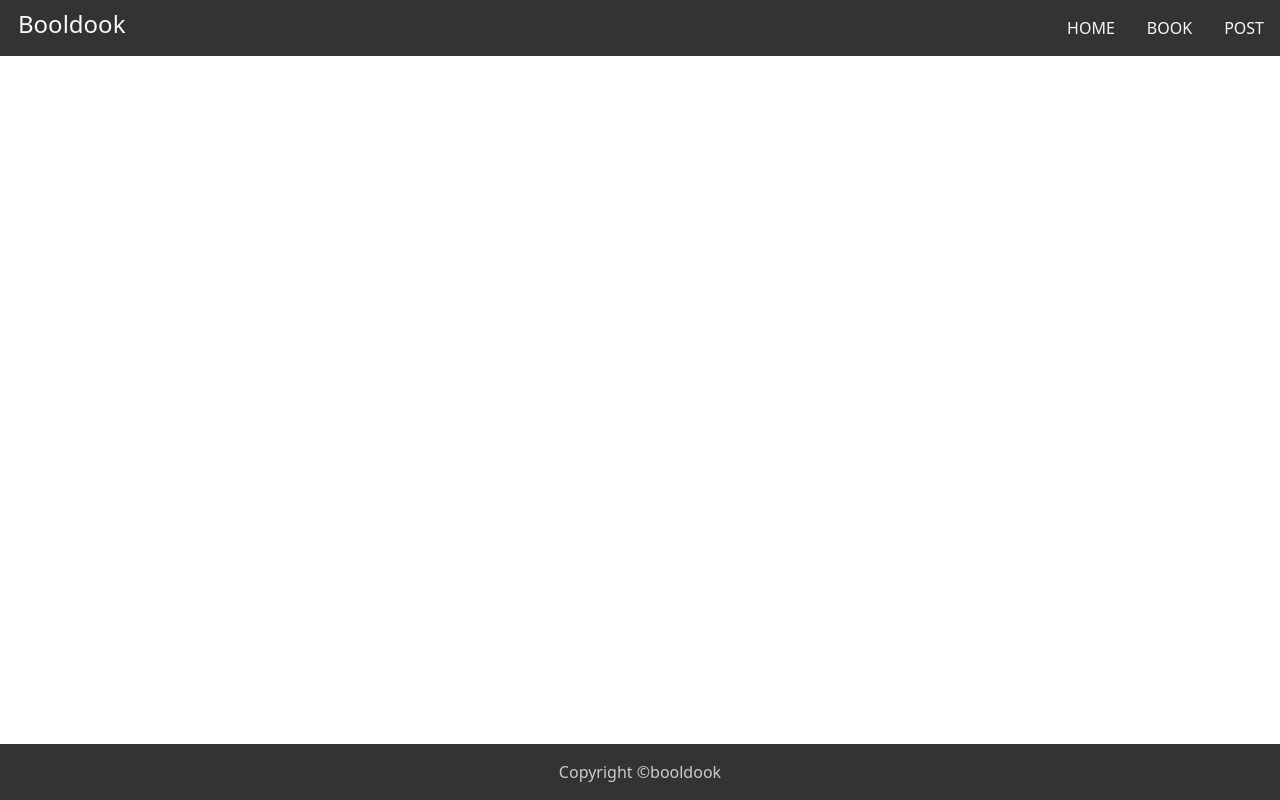
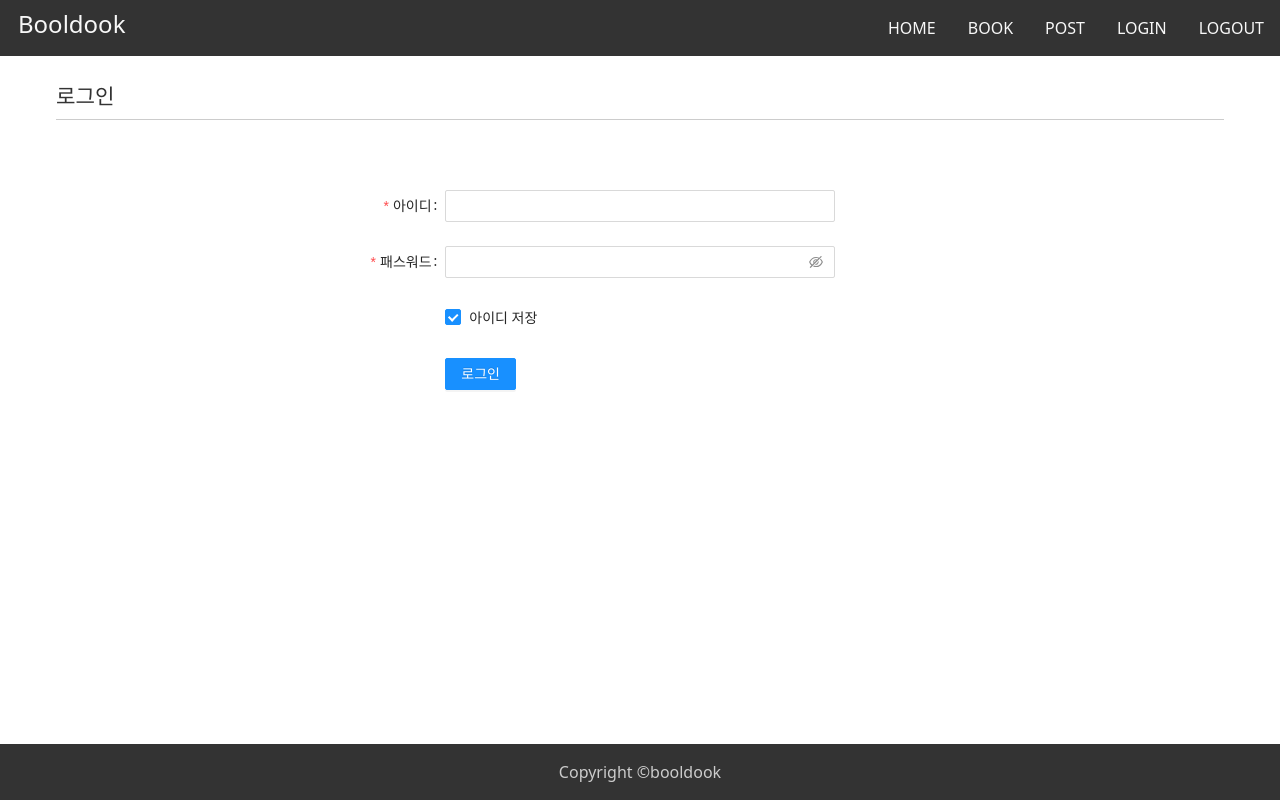
Before and after one commit to booldook/bisang-react-app, a React (Create React App) app: page /login in a window 1280 px wide. Built offline with nearby package versions, Linux system fonts and the light colour scheme.

Commit message:
login-page 퍼블리싱 완료

```diff
--- a/package.json
+++ b/package.json
@@ -9,6 +9,7 @@
     "@testing-library/jest-dom": "^5.16.4",
     "@testing-library/react": "^13.1.1",
     "@testing-library/user-event": "^13.5.0",
+    "antd": "^4.20.1",
     "axios": "^0.26.1",
     "bootstrap": "^5.1.3",
     "currency.js": "^2.0.4",
--- a/src/App.js
+++ b/src/App.js
@@ -9,6 +9,7 @@ import styled from 'styled';
 import HomePage from 'pages/home-page';
 import BookPage from 'pages/book-page';
 import PostPage from 'pages/post-page';
+import LoginPage from 'pages/login-page';
 
 const Wrapper = styled.div`
   display: flex;
@@ -30,6 +31,7 @@ const App = () => {
             <Route path="/" element={<HomePage />} />
             <Route path="/book" element={<BookPage />} />
             <Route path="/post" element={<PostPage />} />
+            <Route path="/login" element={<LoginPage />} />
           </Routes>
         </Body>
         <FooterCp />
--- /dev/null
+++ b/src/components/common/ErrorCp.js
@@ -0,0 +1,9 @@
+import React from 'react'
+
+const ErrorCp = () => {
+  return (
+    <div>ErrorCp</div>
+  )
+}
+
+export default ErrorCp
--- a/src/components/common/TitleCp.js
+++ b/src/components/common/TitleCp.js
@@ -5,6 +5,7 @@ const Title = styled.h2`
   font-size: 1.325em;
   padding: 0.5em 0;
   color: ${p => p.color || color.darker};
+  border-bottom: 1px solid ${color.light};
 `
 
 const TitleCp = ({ children, color }) => {
--- a/src/components/header/NaviCp.js
+++ b/src/components/header/NaviCp.js
@@ -1,6 +1,6 @@
-import React from 'react';
+import React, { useCallback } from 'react';
 import { Link } from 'react-router-dom';
-import styled from 'styled';
+import styled, { color } from 'styled';
 
 const NavWrap = styled.nav`
   display: flex;
@@ -10,12 +10,23 @@ const NavLink = styled(Link)`
   padding: 1em;
 `
 
+const NavButton = styled.div`
+  padding: 1em;
+  color: ${color.white};
+  cursor: pointer;
+`
+
 const NaviCp = () => {
+  const onLogOut = useCallback(e => {
+    window.alert('로그아웃');
+  }, [])
   return (
     <NavWrap>
       <NavLink to="/">HOME</NavLink>
       <NavLink to="/book">BOOK</NavLink>
       <NavLink to="/post">POST</NavLink>
+      <NavLink to="/login">LOGIN</NavLink>
+      <NavButton onClick={onLogOut}>LOGOUT</NavButton>
     </NavWrap>
   )
 }
--- /dev/null
+++ b/src/components/post/TrCp.js
@@ -0,0 +1,24 @@
+import React from 'react';
+import styled, { color } from 'styled';
+
+const Tr = styled.tr`
+  td {
+    text-align: center;
+    &:nth-of-type(2) {
+      text-align: left;
+    }
+  }
+`
+
+const TrCp = ({ post }) => {
+  return (
+    <Tr>
+      <td>{post.idx}</td>
+      <td>{post.title}</td>
+      <td>{post.writer}</td>
+      <td>{post.wdate}</td>
+    </Tr>
+  )
+}
+
+export default TrCp
--- /dev/null
+++ b/src/hoc/withError.js
@@ -0,0 +1,17 @@
+import ErrorCp from 'components/common/ErrorCp';
+import React from 'react';
+import { useSelector, shallowEqual } from 'react-redux';
+
+const withError = (ChildComponent) => {
+  const Component = (props) => {
+    const { err } = useSelector(state => state.post, shallowEqual);
+    return (
+      <div>
+        { err ? <ErrorCp /> : <ChildComponent /> }
+      </div>
+    )
+  }
+  return Component;
+}
+
+export default withError;
--- a/src/index.js
+++ b/src/index.js
@@ -6,6 +6,7 @@ import store from 'store'
 import reportWebVitals from './reportWebVitals';
 // import axios from 'axios';
 
+import 'antd/dist/antd.css';
 import 'font-awesome/css/font-awesome.min.css';
 import 'bootstrap/scss/bootstrap.scss';
 import 'assets/scss/_common.scss';
--- /dev/null
+++ b/src/pages/login-page.js
@@ -0,0 +1,56 @@
+import React from 'react';
+import { Form, Input, Button, Checkbox } from 'antd';
+import styled, { color } from 'styled';
+import TitleCp from 'components/common/TitleCp';
+
+const Wrapper = styled.div`
+
+`
+
+const StyledForm = styled(Form)`
+  margin-top: 5em;
+`
+
+const LoginPage = () => {
+  const onFinish = (values) => {
+    console.log('Success:', values);
+    // redux --> cookie(session) / token / localStorage
+  };
+
+  const onFinishFailed = (errorInfo) => {
+    console.log('Failed:', errorInfo);
+  };
+  return (
+    <Wrapper>
+      <TitleCp color={color.dark}>로그인</TitleCp>
+      <StyledForm name="loginForm"
+        labelCol={{ span: 8 }}
+        wrapperCol={{ span: 8 }}
+        initialValues={{ remember: true }}
+        onFinish={onFinish}
+        onFinishFailed={onFinishFailed}
+        autoComplete="off"
+      >
+        <Form.Item label="아이디" name="userid"
+          rules={[{ required: true, message: '아이디를 입력하세요' }]}>
+          <Input />
+        </Form.Item>
+
+        <Form.Item label="패스워드" name="password"
+          rules={[{ required: true, message: '패스워드를 입력하세요' }]}>
+          <Input.Password />
+        </Form.Item>
+
+        <Form.Item name="remember" valuePropName="checked" wrapperCol={{ offset: 8, span: 8 }}>
+          <Checkbox>아이디 저장</Checkbox>
+        </Form.Item>
+
+        <Form.Item wrapperCol={{ offset: 8, span: 8 }}>
+          <Button type="primary" htmlType="submit">로그인</Button>
+        </Form.Item>
+      </StyledForm>
+    </Wrapper>
+  )
+}
+
+export default LoginPage
--- a/src/pages/post-page.js
+++ b/src/pages/post-page.js
@@ -1,27 +1,51 @@
 import React, { useEffect } from 'react';
-import { useDispatch, useSelecter } from 'react-redux';
-import { setPage, retrievePost } from 'store/slice/post-slice';
+import { useDispatch, useSelector, shallowEqual } from 'react-redux';
+import { setPage, resetPost, retrievePost } from 'store/slice/post-slice';
 import styled, { color } from 'styled';
 
 import TitleCp from 'components/common/TitleCp';
+import TrCp from 'components/post/TrCp';
+import withError from 'hoc/withError';
 
 const PostWrap = styled.div`
 
+`;
+
+const Table = styled.table`
+  margin: 1em;
+  th {
+    text-align: center;
+  }
 `
 
 const PostPage = () => {
   const dispatch = useDispatch();
+  const { posts } = useSelector(state => state.post, shallowEqual)
 
   useEffect(() => {
+    dispatch(resetPost());
     dispatch(retrievePost({ page: 1 }))
   }, [dispatch])
 
   return (
     <PostWrap>
-      {/* <TitleCp title="게시판" color={color.dark}/> */}
       <TitleCp color={color.dark}>게시판</TitleCp>
+      <Table className="table table-striped">
+        <thead>
+          <tr>
+            <th>번호</th>
+            <th>제목</th>
+            <th>작성자</th>
+            <th>작성일</th>
+          </tr>
+        </thead>
+        <tbody>
+          {posts.map((post, i) => (<TrCp post={post} key={`post_${i}`} />))}
+        </tbody>
+      </Table>
     </PostWrap>
   )
 }
 
-export default React.memo(PostPage)
+const PostHocPage =  withError(React.memo(PostPage));
+export default PostHocPage;
--- a/src/store/index.js
+++ b/src/store/index.js
@@ -10,7 +10,7 @@ export default configureStore({
   },
   middleware: getDefaultMiddleware => {
    return getDefaultMiddleware()
-            .concat(process.env.NODE_ENV !== 'production' ? logger : [])
+            .concat(logger)
   },
   devTools: process.env.NODE_ENV !== 'production'
 })
--- a/src/store/slice/post-slice.js
+++ b/src/store/slice/post-slice.js
@@ -38,6 +38,9 @@ const reducers = {
   setPage(state, action) {
     state.page = action.payload;
   },
+  resetPost(state, action) {
+    Object.assign(state, initialState);
+  }
 }
 
 
@@ -48,7 +51,7 @@ const extraReducers = builder => builder
 })
 .addCase(retrievePost.fulfilled, (state, action) => {
   state.isLoading = false;
-  state.posts.push(...action.payload.posts);
+  state.posts = action.payload.posts;
   state.pager = action.payload.pager;
 })
 .addCase(retrievePost.rejected, (state, action) => {
@@ -66,5 +69,5 @@ const postSlice = createSlice({ name, initialState, reducers, extraReducers });
 
 
 /* export */
-export const { setPage } = postSlice.actions
+export const { setPage, resetPost } = postSlice.actions
 export default postSlice;
```
Also changed, not shown: 1 other file (tests, documents, lock files or other folders).
